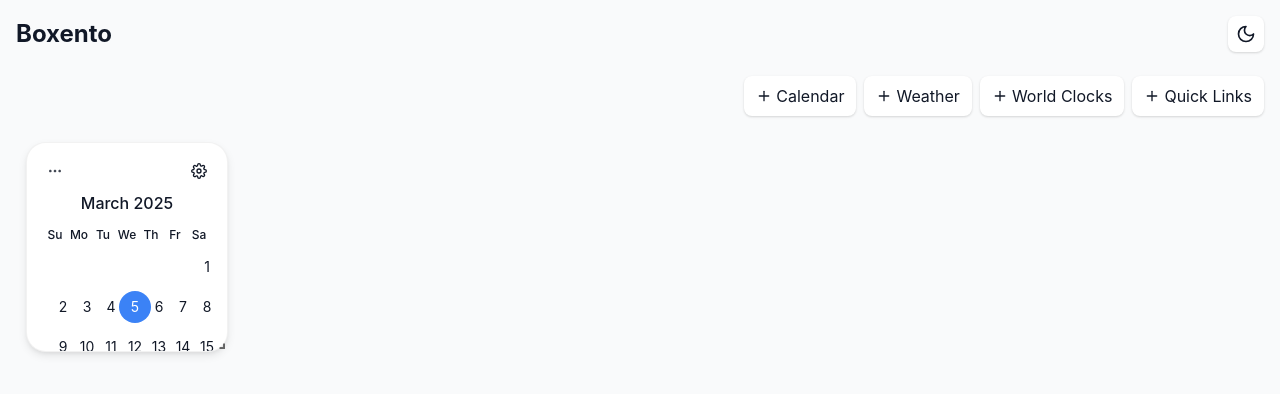
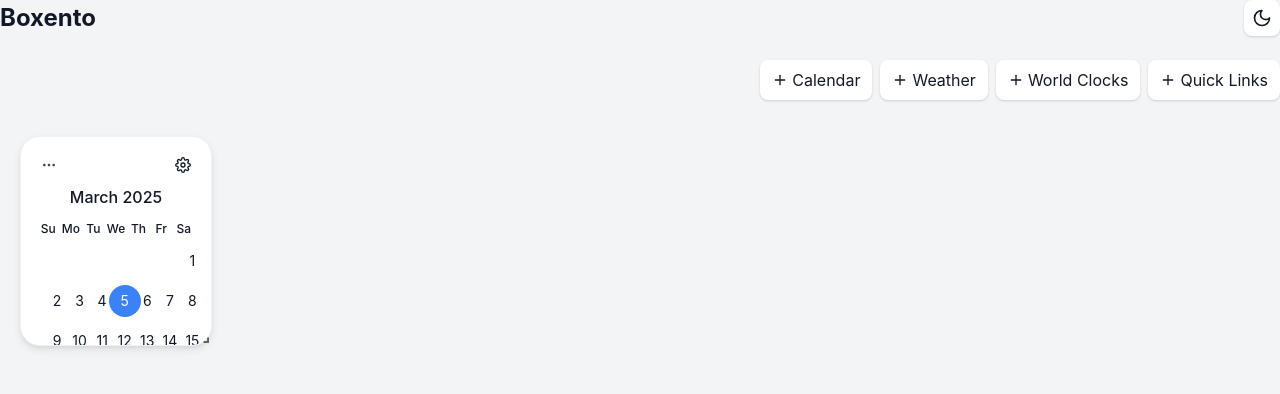
Before and after one commit to sdisaacson/boxento, a React (Vite) app: page / in a window 1280 px wide. Both pictures are taken after a click on the button "Calendar". Shown: the top 394 px of the page. Built offline with nearby package versions, Linux system fonts and the light colour scheme; the HTML template or start-up script is replaced by a standard one.

Commit message:
Enhance widget management and layout with improved sizing, positioning, and styling

```diff
--- a/src/App.jsx
+++ b/src/App.jsx
@@ -53,7 +53,9 @@ function App() {
   useEffect(() => {
     // Set window dimensions on resize
     const handleResize = () => {
-      setWindowWidth(window.innerWidth - (sidebarOpen ? 250 : 0));
+      // Account for any body margin/padding plus a small safety margin
+      const bodyPadding = 40; // Account for any potential body margin/padding
+      setWindowWidth(window.innerWidth - (sidebarOpen ? 250 : 0) - bodyPadding);
       setWindowHeight(window.innerHeight);
     };
 
@@ -74,47 +76,55 @@ function App() {
   }
 
   const addWidget = (type) => {
-    const newWidget = {
-      id: `widget-${Date.now()}`,
-      type,
-      config: {}
+    const id = `${type}-${Date.now()}`;
+    const defaultSize = {
+      'calendar': { w: 2, h: 2 },
+      'weather': { w: 2, h: 2 },
+      'worldclocks': { w: 3, h: 2 },
+      'quicklinks': { w: 3, h: 2 }
     }
 
-    let defaultSize = { w: 2, h: 2 }
-    let x = 0
-    let y = 0
+    // Add default config
+    setWidgets([
+      ...widgets,
+      {
+        id,
+        type,
+        config: { id }
+      }
+    ])
 
-    // Find available position
-    if (layout.length > 0) {
-      const maxY = Math.max(...layout.map(item => item.y + item.h))
-      y = maxY
-    }
-
-    // Make sure calendar widgets are square by setting equal height and width
-    if (type === 'calendar') {
-      defaultSize = { w: 2, h: 2 } // Enforce 2x2 for calendars
-    }
-
-    setWidgets([...widgets, newWidget])
+    // Add layout position
     setLayout([
       ...layout,
       {
-        i: newWidget.id,
-        x,
-        y,
-        w: defaultSize.w,
-        h: defaultSize.h,
-        minW: 1,
-        minH: 1,
+        i: id,
+        x: 0,
+        y: 0, // Will be placed at the first available position
+        w: Math.max(defaultSize[type].w, 2), // Ensure minimum width of 2
+        h: Math.max(defaultSize[type].h, 2), // Ensure minimum height of 2
+        minW: 2, // Minimum width of 2
+        minH: 2, // Minimum height of 2
         maxW: 6,
         maxH: 6,
-        isBounded: type === 'calendar' && defaultSize.w === 2 && defaultSize.h === 2,
+        isBounded: true, // Ensure widget stays within grid bounds
+        isDraggable: true,
+        isResizable: true
       }
     ])
   }
 
   const handleLayoutChange = (newLayout) => {
-    setLayout(newLayout)
+    // Enforce minimum size of 2x2 for all layout items
+    const enforcedLayout = newLayout.map(item => ({
+      ...item,
+      w: Math.max(item.w, 2), // Ensure minimum width of 2
+      h: Math.max(item.h, 2), // Ensure minimum height of 2
+      minW: 2, // Set minimum width constraint
+      minH: 2  // Set minimum height constraint
+    }));
+
+    setLayout(enforcedLayout);
   }
 
   const renderWidget = (widget) => {
@@ -138,7 +148,7 @@ function App() {
   }
 
   return (
-    <div className="min-h-screen bg-gray-50 dark:bg-gray-900 text-gray-900 dark:text-gray-50 transition-colors p-4">
+    <div className="min-h-screen bg-gray-100 dark:bg-gray-900 text-gray-900 dark:text-white overflow-x-hidden">
       <header className="flex justify-between items-center mb-6">
         <h1 className="text-2xl font-bold">Boxento</h1>
         <div className="flex gap-2">
@@ -222,6 +232,8 @@ function App() {
             onLayoutChange={handleLayoutChange}
             draggableHandle=".widget-drag-handle"
             margin={[10, 10]}
+            containerPadding={[20, 20]}
+            isBounded={true}
           >
             {widgets.map(widget => {
               const layoutItem = layout.find(item => item.i === widget.id);
--- a/src/index.css
+++ b/src/index.css
@@ -18,12 +18,16 @@ body {
   background-color: white;
   box-shadow: 0 4px 10px -1px rgba(0, 0, 0, 0.1), 0 2px 4px -1px rgba(0, 0, 0, 0.06);
   padding: 1rem;
-  overflow: hidden;
+  overflow: hidden; /* Ensure content never causes overflow */
   height: 100%;
+  width: 100%;
   display: flex;
   flex-direction: column;
   position: relative;
   border: 1px solid rgba(0, 0, 0, 0.05);
+  /* Ensure text wrapping */
+  word-wrap: break-word;
+  word-break: break-word;
 }
 
 .dark .widget-container {
```
